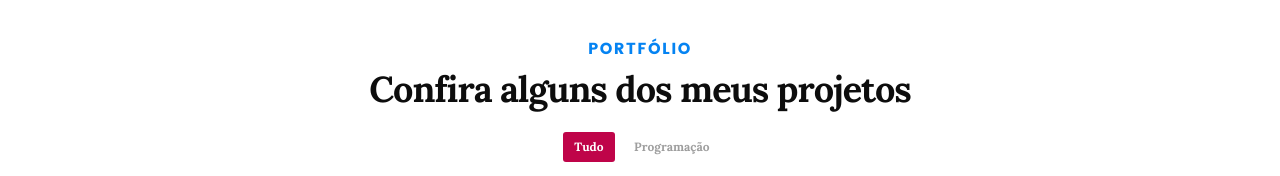
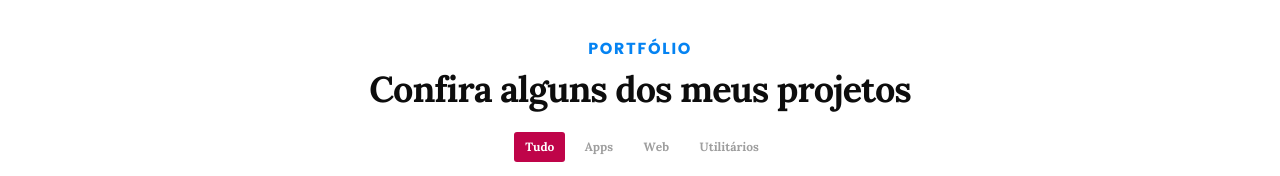
Before and after one commit to Sigbel/Sigbel.github.io, a plain HTML site: page index.html in a window 1280 px wide. Shown: the part 2500-2676 px from the top of the page. Drawn offline with Linux system fonts and the light colour scheme; a script that the page names is missing.

Commit message:
Melhoria nos filtros do portfólio

```diff
--- a/index.html
+++ b/index.html
@@ -317,10 +317,16 @@
         <div class="portfolio-content">
           <ul id="portfolio_filters" class="portfolio-filters">
             <li class="active">
-              <a class="filter btn btn-sm btn-link active" data-group="all">Tudo</a>
+              <a class="filter btn btn-sm btn-link" data-group="all">Tudo</a>
             </li>
             <li>
-              <a class="filter btn btn-sm btn-link" data-group="media">Programação</a>
+              <a class="filter btn btn-sm btn-link" data-group="apps">Apps</a>
+            </li>
+            <li>
+              <a class="filter btn btn-sm btn-link" data-group="web">Web</a>
+            </li>
+            <li>
+              <a class="filter btn btn-sm btn-link" data-group="media">Utilitários</a>
             </li>
           </ul>
 
@@ -332,7 +338,7 @@
                 <img src="images/portfolio/python_training_projects.png" alt="" width="600" height="400">
                 <div>
                   <h5 class="name">Python Training Projects</h5>
-                  <small>Programação</small>
+                  <small>Utilitários</small>
                   <i class="fa fa-file-text-o"></i>
                 </div>
               </a>
@@ -340,12 +346,12 @@
             <!-- /ITEM 1 -->
 
             <!-- ITEM 2 -->
-            <figure class="item" data-groups='["all", "media"]'>
+            <figure class="item" data-groups='["all", "apps"]'>
               <a class="lightbox mfp-iframe" title="Booking Manager">
                 <img src="images/portfolio/booking_manager.png" alt="">
                 <div>
                   <h5 class="name">Booking Manager</h5>
-                  <small>Programação</small>
+                  <small>Apps</small>
                   <i class="fa fa-file-text-o"></i>
                 </div>
               </a>
@@ -353,12 +359,12 @@
             <!-- /ITEM 2 -->
 
             <!-- ITEM 3 -->
-            <figure class="item" data-groups='["all", "media"]'>
+            <figure class="item" data-groups='["all", "apps"]'>
               <a class="lightbox mfp-iframe" title="CRUD with C#">
                 <img src="images/portfolio/crud_c_sql_server.png" alt="">
                 <div>
                   <h5 class="name">CRUD with C# and SQLServer</h5>
-                  <small>Programação</small>
+                  <small>Apps</small>
                   <i class="fa fa-file-text-o"></i>
                 </div>
               </a>
@@ -366,12 +372,12 @@
             <!-- /ITEM 3 -->
 
             <!-- ITEM 4 -->
-            <figure class="item" data-groups='["all", "media"]'>
+            <figure class="item" data-groups='["all", "web"]'>
               <a class="lightbox mfp-iframe" title="Portfolio">
                 <img src="images/portfolio/hb_portfolio.png" alt="">
                 <div>
                   <h5 class="name">Henrique Bélgamo - Portfolio WebSite</h5>
-                  <small>Programação</small>
+                  <small>Web</small>
                   <i class="fa fa-file-text-o"></i>
                 </div>
               </a>
@@ -384,7 +390,7 @@
                 <img src="images/portfolio/Zaturi.png" alt="">
                 <div>
                   <h5 class="name">Zaturi - Discord BOT</h5>
-                  <small>Programação</small>
+                  <small>Utilitários</small>
                   <i class="fa fa-file-text-o"></i>
                 </div>
               </a>
@@ -397,7 +403,7 @@
                 <img src="images/portfolio/b_layout_v.png" alt="">
                 <div>
                   <h5 class="name">Banking Layout Validator</h5>
-                  <small>Programação</small>
+                  <small>Utilitários</small>
                   <i class="fa fa-file-text-o"></i>
                 </div>
               </a>
@@ -405,12 +411,12 @@
             <!-- /ITEM 6 -->
 
             <!-- ITEM 7 -->
-            <figure class="item" data-groups='["all", "media"]'>
+            <figure class="item" data-groups='["all", "apps"]'>
               <a class="lightbox" title="Technical Report Generator">
                 <img src="images/portfolio/technical_report-figure.png" alt="">
                 <div>
                   <h5 class="name">Technical Report Generator</h5>
-                  <small>Programação</small>
+                  <small>Apps</small>
                   <i class="fa fa-file-text-o"></i>
                 </div>
               </a>
```
